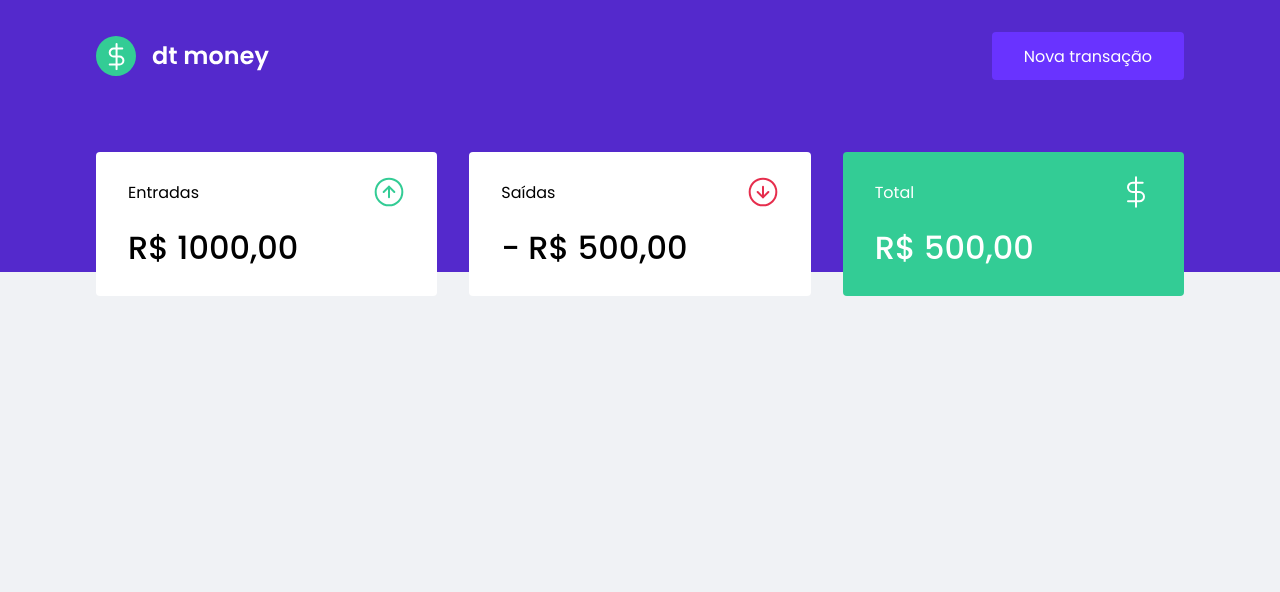
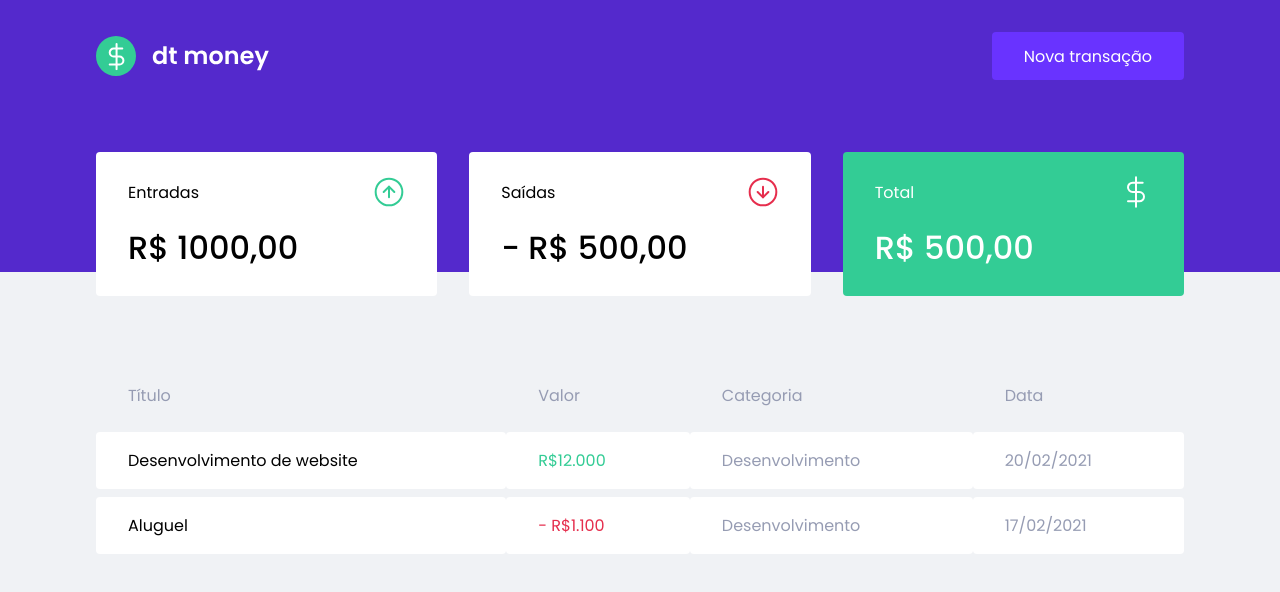
Before and after one commit to TMontenegro/dtmoney, a React (Create React App) app: page / in a window 1280 px wide. Shown: the top 592 px of the page. Built offline with nearby package versions, Linux system fonts and the light colour scheme.

Commit message:
feat(dashboard): implement dashboard's transactionsTable component and style

```diff
--- /dev/null
+++ b/src/components/Dashboard/TransactionsTable/index.tsx
@@ -0,0 +1,32 @@
+import { Container } from "./styles";
+
+export function TransactionsTable() {
+    return (
+        <Container>
+            <table>
+                <thead>
+                    <tr>
+                        <th>Título</th>
+                        <th>Valor</th>
+                        <th>Categoria</th>
+                        <th>Data</th>
+                    </tr>
+                </thead>
+                <tbody>
+                    <tr>
+                        <td>Desenvolvimento de website</td>
+                        <td className="deposit">R$12.000</td>
+                        <td>Desenvolvimento</td>
+                        <td>20/02/2021</td>
+                    </tr>
+                    <tr>
+                        <td>Aluguel</td>
+                        <td className="withdraw">- R$1.100</td>
+                        <td>Desenvolvimento</td>
+                        <td>17/02/2021</td>
+                    </tr>
+                </tbody>
+            </table>
+        </Container>
+    )
+}
--- /dev/null
+++ b/src/components/Dashboard/TransactionsTable/styles.ts
@@ -0,0 +1,39 @@
+import styled from "styled-components";
+
+export const Container = styled.div`
+    margin-top: 4rem;
+
+    table {
+        width: 100%;
+        border-spacing: 0 0.5rem;
+
+        th {
+            color: var(--text-body);
+            font-weight: 400;
+            padding: 1rem 2rem;
+            text-align: left;
+            line-height:1.5rem;
+        }
+
+        td {
+            padding: 1rem 2rem;
+            border: 0;
+            background-color: var(--shape);
+            color: var(--text-body);
+            border-radius: 0.25rem;
+
+            &:first-child {
+                color: var(--text-title);
+            }
+
+            &.deposit {
+                color: var(--green);
+            }
+
+            &.withdraw {
+                color: var(--red);
+            }
+
+        }
+    }
+`
--- a/src/components/Dashboard/index.tsx
+++ b/src/components/Dashboard/index.tsx
@@ -1,10 +1,12 @@
 import { Container } from './styles'
 import { Summary } from './Summary'
+import { TransactionsTable } from './TransactionsTable'
 
 export function Dashboard () {
     return (
         <Container>
             <Summary />
+            <TransactionsTable />
         </Container>
     )
 }
```
